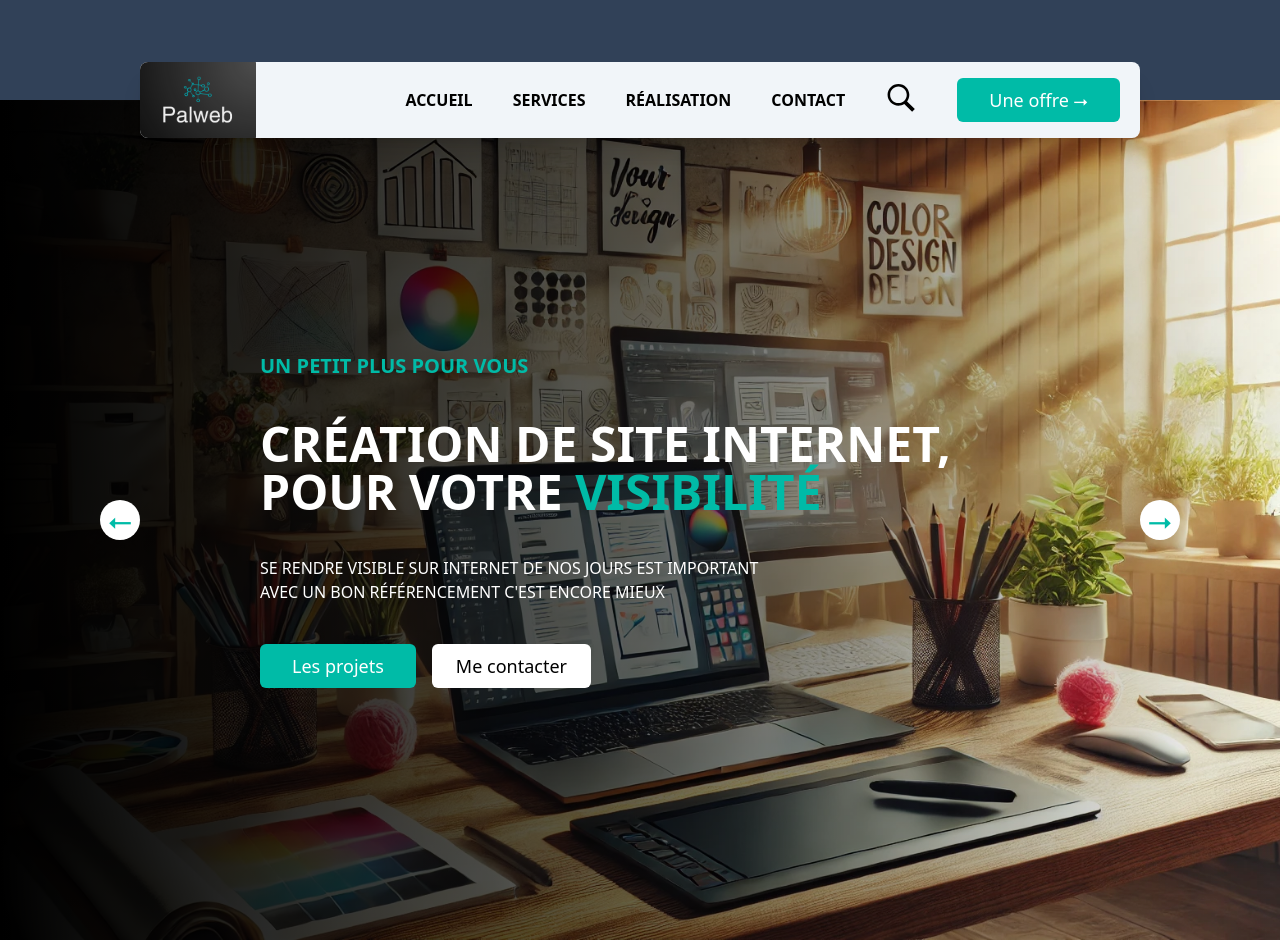
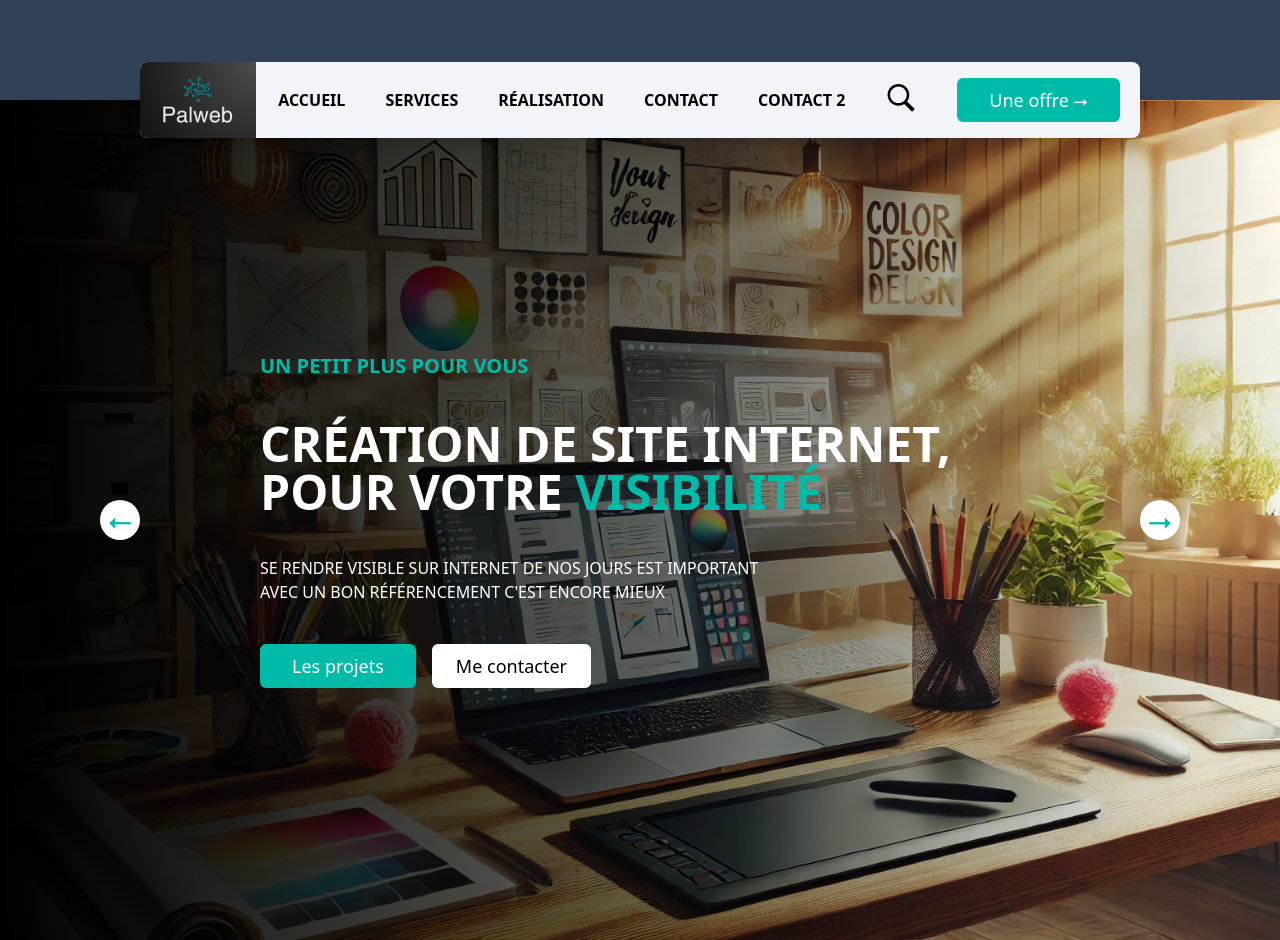
Before and after one commit to th3rival89/palweb, a website: page index.html in a window 1280 px wide. Shown: the top 940 px of the page. Drawn offline with Linux system fonts and the light colour scheme.

Commit message:
ajout dans le menu

```diff
--- a/index.html
+++ b/index.html
@@ -19,6 +19,7 @@
                         <a href="#" class="uppercase hover:text-teal-500">Services</a>
                         <a href="#" class="uppercase hover:text-teal-500">Réalisation</a>
                         <a href="#" class="uppercase hover:text-teal-500">Contact</a>
+                        <a href="#" class="uppercase hover:text-teal-500">Contact 2</a>
                     </div>
                     <div class="py-5 pr-10">
                         <a href="#"><img src="./ressources/loupe.svg" alt="" class="size-8"></a>
```
